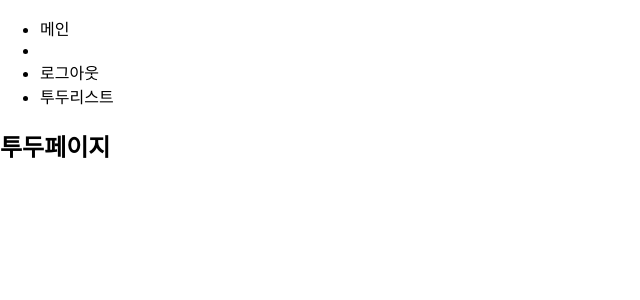
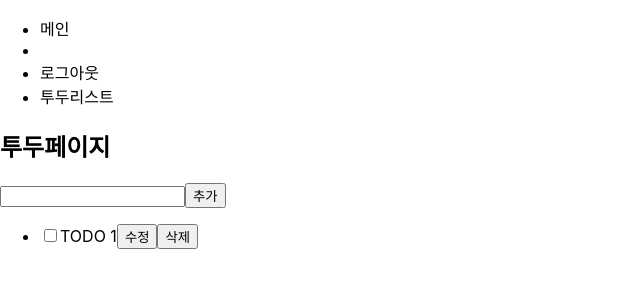
Before and after one commit to youngentry/wanted-pre-onboarding-frontend, a React (Create React App) app: page /todo in a window 1280 px wide. Shown: the top 300 px of the page, without its empty margins (0-640 px from the left). Built offline with nearby package versions, Linux system fonts and the light colour scheme; sample sign-in values are in the browser's storage.

Commit message:
feat(todo): todo페이지 마크업

```diff
--- a/src/pages/todo/Todo.js
+++ b/src/pages/todo/Todo.js
@@ -1,6 +1,7 @@
 import React, { useEffect, useState } from "react";
 import { validateAccessToken } from "../../module/handleAccessToken";
 import { useNavigate } from "react-router-dom";
+import "./todo.scss";
 
 const Todo = () => {
   const navigate = useNavigate();
@@ -14,7 +15,29 @@ const Todo = () => {
     }
   }, [navigate]);
 
-  return <div>{isLoggedIn && <h2>투두페이지</h2>}</div>;
+  return (
+    <>
+      {isLoggedIn && (
+        <dvi className="todo">
+          <h2 className="title">투두페이지</h2>
+          <form action="">
+            <input data-testid="new-todo-input" />
+            <button data-testid="new-todo-add-button">추가</button>
+          </form>
+          <ul className="list">
+            <li>
+              <label>
+                <input type="checkbox" />
+                <span>TODO 1</span>
+              </label>
+              <button data-testid="modify-button">수정</button>
+              <button data-testid="delete-button">삭제</button>
+            </li>
+          </ul>
+        </dvi>
+      )}
+    </>
+  );
 };
 
 export default Todo;
```
Also changed, not shown: src/pages/todo/todo.scss (added).
